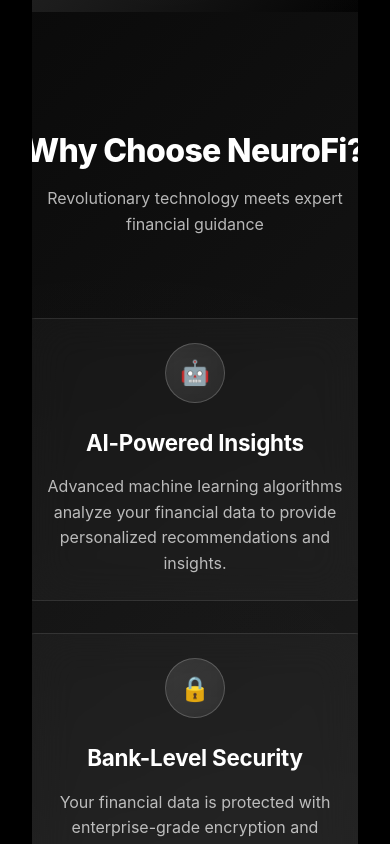
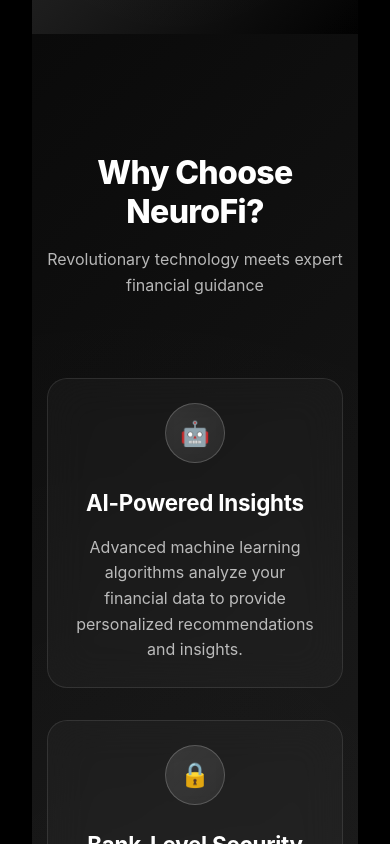
Before and after one commit to sujit-barbole/neurofiUI, a React (Vite) app: page / in a window 390 px wide. Shown: the part 980-1824 px from the top of the page. Built offline with nearby package versions, Linux system fonts and the light colour scheme.

Commit message:
Responsiveness

```diff
--- a/src/components/LandingPage/LandingPage.css
+++ b/src/components/LandingPage/LandingPage.css
@@ -15,6 +15,7 @@
     font-family: 'SF Pro Display', -apple-system, BlinkMacSystemFont, 'Segoe UI', Roboto, sans-serif;
     color: #ffffff;
     line-height: 1.4;
+    box-sizing: border-box;
 }
 
 #root {
@@ -39,8 +40,8 @@
     width: 100%;
     min-height: 100vh;
     position: relative;
-    min-width: 100%;
     background: #000000;
+    box-sizing: border-box;
 }
 
 .container {
@@ -48,6 +49,8 @@
     margin: 0 auto;
     padding: 0 20px;
     width: 100%;
+    box-sizing: border-box;
+    overflow-x: hidden;
 }
 
 
@@ -141,10 +144,8 @@
     color: white;
     position: relative;
     overflow: hidden;
-    width: 100vw;
+    width: 100%;
     min-height: 100vh;
-    margin-left: calc(-50vw + 50%);
-    margin-right: calc(-50vw + 50%);
     display: flex;
     align-items: center;
 }
@@ -547,9 +548,7 @@
 .features {
     padding: 120px 0;
     background: linear-gradient(135deg, #0a0a0a 0%, #1a1a1a 50%, #0a0a0a 100%);
-    width: 100vw;
-    margin-left: calc(-50vw + 50%);
-    margin-right: calc(-50vw + 50%);
+    width: 100%;
     position: relative;
 }
 
@@ -624,9 +623,7 @@
 .ai-chatbot {
     padding: 120px 0;
     background: linear-gradient(135deg, #0f0f0f 0%, #1a1a1a 50%, #0f0f0f 100%);
-    width: 100vw;
-    margin-left: calc(-50vw + 50%);
-    margin-right: calc(-50vw + 50%);
+    width: 100%;
     position: relative;
 }
 
@@ -879,9 +876,7 @@
 .advisory {
     padding: 120px 0;
     background: linear-gradient(135deg, #0a0a0a 0%, #1a1a1a 50%, #0a0a0a 100%);
-    width: 100vw;
-    margin-left: calc(-50vw + 50%);
-    margin-right: calc(-50vw + 50%);
+    width: 100%;
     position: relative;
 }
 
@@ -1054,9 +1049,7 @@
 .pricing {
     padding: 80px 0;
     background: white;
-    width: 100vw;
-    margin-left: calc(-50vw + 50%);
-    margin-right: calc(-50vw + 50%);
+    width: 100%;
 }
 
 .pricing-grid {
@@ -1166,9 +1159,7 @@
 .contact {
     padding: 120px 0;
     background: linear-gradient(135deg, #0f0f0f 0%, #1a1a1a 50%, #0f0f0f 100%);
-    width: 100vw;
-    margin-left: calc(-50vw + 50%);
-    margin-right: calc(-50vw + 50%);
+    width: 100%;
     position: relative;
 }
 
@@ -1304,9 +1295,7 @@
     background: #000000;
     color: white;
     padding: 4rem 0 2rem;
-    width: 100vw;
-    margin-left: calc(-50vw + 50%);
-    margin-right: calc(-50vw + 50%);
+    width: 100%;
     border-top: 1px solid rgba(255, 255, 255, 0.1);
 }
 
@@ -1626,6 +1615,20 @@
 @media (max-width: 480px) {
     .container {
         padding: 0 15px;
+        max-width: 100%;
+        width: 100%;
+    }
+
+    /* Ensure all sections fit properly on mobile */
+    .hero,
+    .features,
+    .ai-chatbot,
+    .advisory,
+    .contact,
+    .footer {
+        width: 100%;
+        max-width: 100%;
+        overflow-x: hidden;
     }
 
     .navbar {
```
